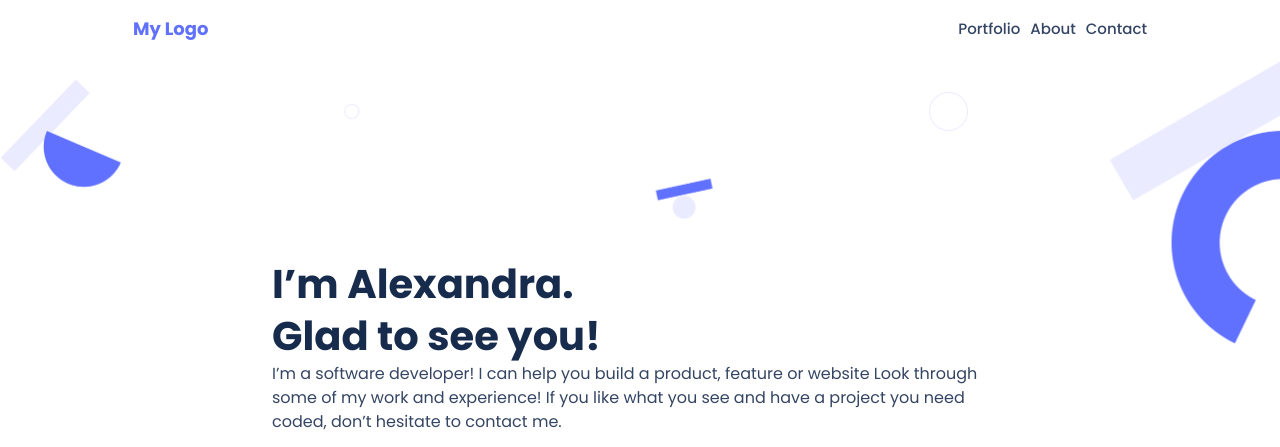
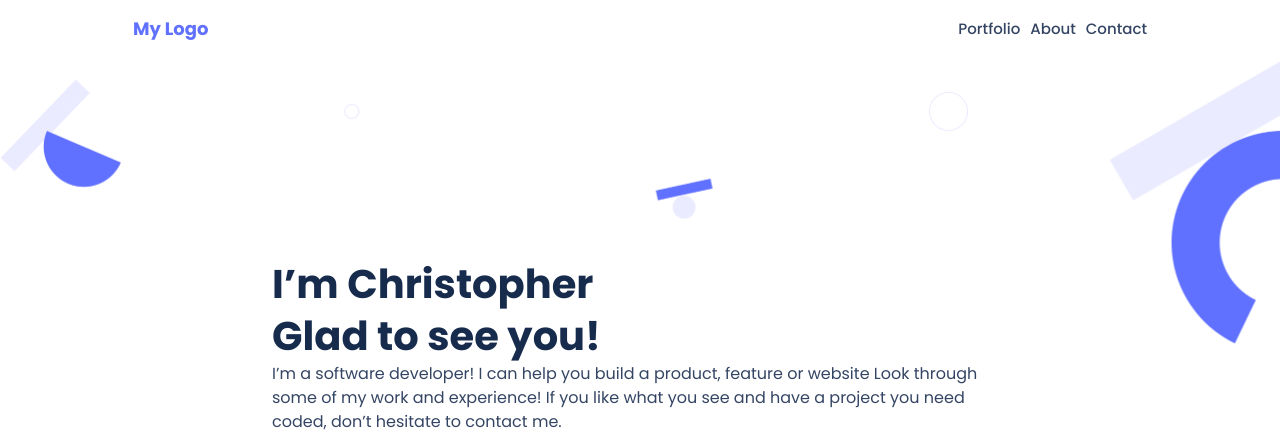
Before and after one commit to chudisoft/Portfolio-Microverse, a website: page index.html in a window 1280 px wide. Shown: the top 447 px of the page. Drawn offline with Linux system fonts and the light colour scheme.

Commit message:
Update index.html
Change name

```diff
--- a/index.html
+++ b/index.html
@@ -93,7 +93,7 @@
       <div class="home-background">
         <div class="content flex-container">
           <h1 class="shake">
-            I’m Alexandra.
+            I’m Christopher
             Glad to see you!
           </h1>
           <div>
```
